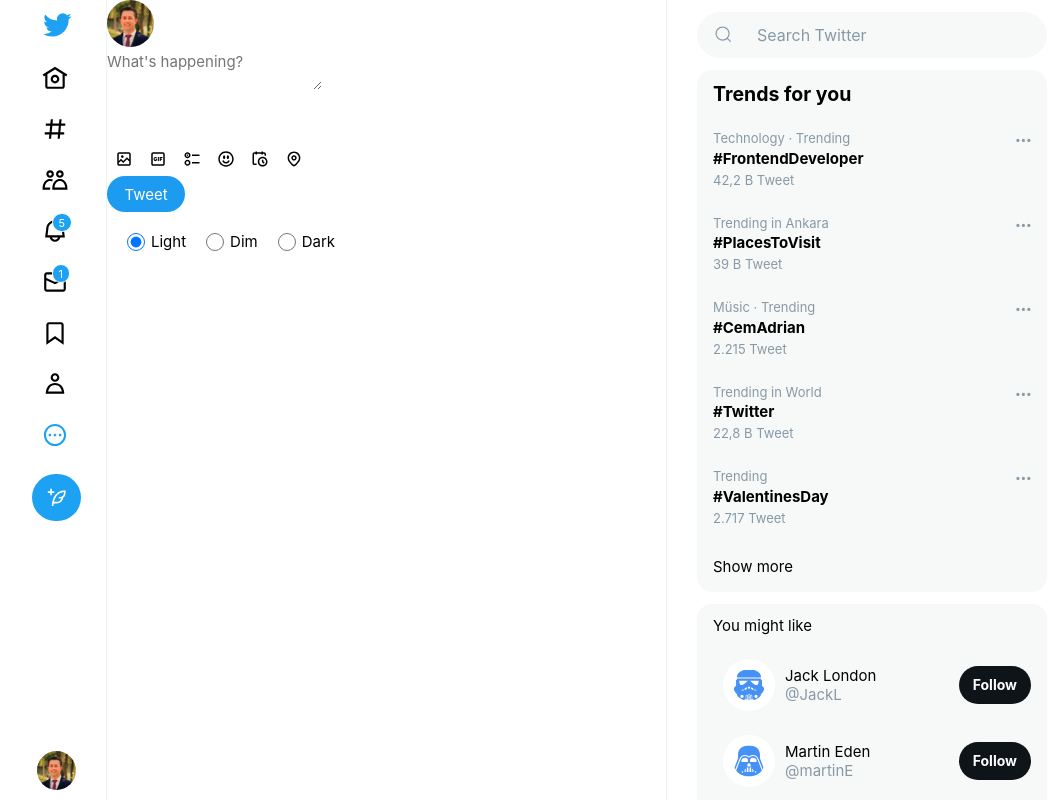
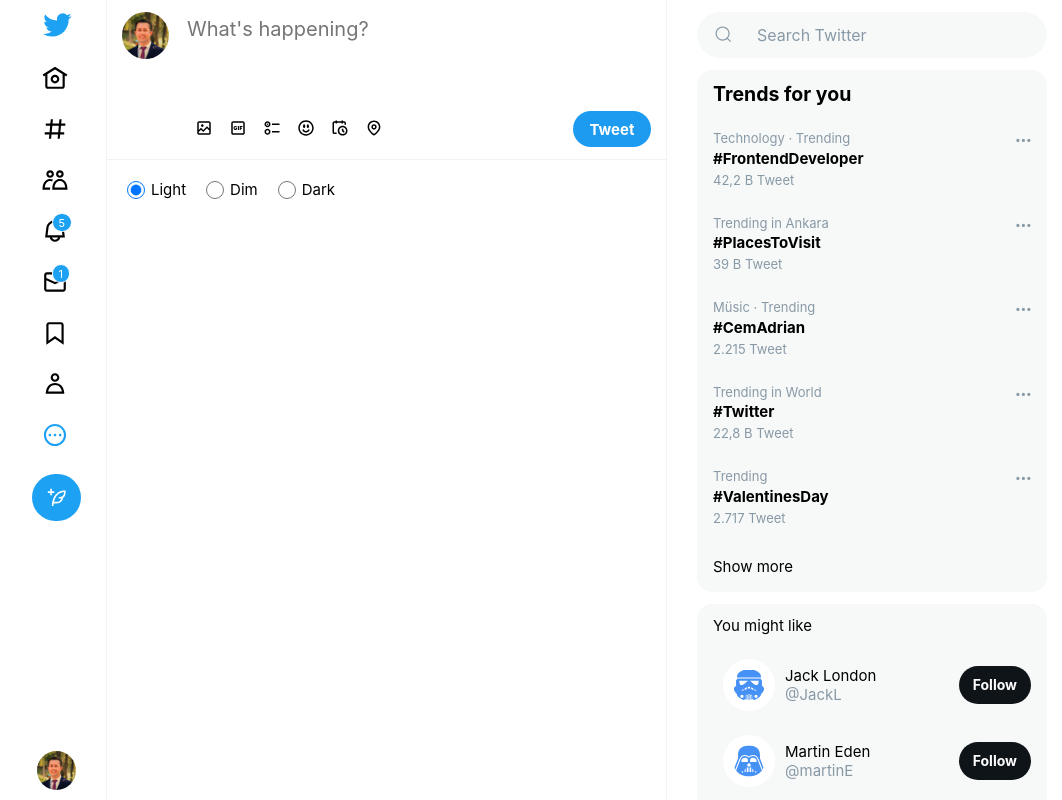
Before and after one commit to haydogdu1990/twitter-web-clone-react, a Next.js app in the folder my-app/: page /more in a window 1280 px wide. Shown: the top 800 px of the page, without its empty margins (103-1165 px from the left). Built offline with nearby package versions, Linux system fonts and the light colour scheme.

Commit message:
Update tweet-send.module.css

```diff
--- a/my-app/components/tweet-send.module.css
+++ b/my-app/components/tweet-send.module.css
@@ -1,58 +1,82 @@
-.grid-container{
+.gridcontainer {
   display: grid;
   grid-template-columns: auto;
   grid-template-areas: "avatar body";
   grid-template-columns: 50px 1fr;
   grid-gap: 15px;
   padding: 12px 15px;
-  border-bottom: 1px solid #eff3f4;
+  border-bottom: 1px solid var(--c-border-color);
+  max-width: 600px;
+  margin-left: auto;
+  margin-right: auto;
 }
 
-.tweettext{
+.avatar img {
+  border-radius: 99px;
+}
+
+.tweettext {
   margin-top: 5px;
   margin-bottom: 5px;
-  height: 85px;
 }
 
-.grid-container2{
+.tweettext textarea {
+  font-size: 20px;
+  width: 100%;
+  height: 85px;
+  color: var(--c-text-color);
+  text-align: start;
+  background: transparent;
+  overflow: hidden;
+  outline: none;
+  resize: none;
+}
+
+.gridcontainer2 {
   display: grid;
   grid-template-columns: auto;
   grid-template-columns: 5fr 1fr;
 }
 
-.icons{
+.icons {
   display: flex;
   flex-wrap: wrap;
   justify-content: left;
   background: transparent;
 }
 
-.icon{
+.icon {
   display: flex;
-  justify-content:center;
+  justify-content: center;
   align-items: center;
   cursor: pointer;
-  width:34px;
+  width: 34px;
   height: 34px;
-  border-radius:50%;
+  border-radius: 50%;
   background: transparent;
 }
 
 .icon:hover {
-  background-color:rgba(29,161,242,.1);
+  background-color: rgba(29, 161, 242, 0.1);
 }
 
-.tweetbutton{
+.tweetbutton {
   display: flex;
   justify-content: rigth;
   background: transparent;
 }
 
-.tweetbutton button{
-  background-color:#1D9BF0;
-  color:white;
+.tweetbutton button {
+  background-color: #1d9bf0;
+  color: white;
   height: 36px;
   min-width: 78px;
-  border:0;
-  border-radius:99px;
+  border: 0;
+  border-radius: 99px;
+  font-weight: bold;
+  font-size: 15px;
 }
+
+.tweetbutton button:hover {
+  background-color: #1683cc;
+}
```
